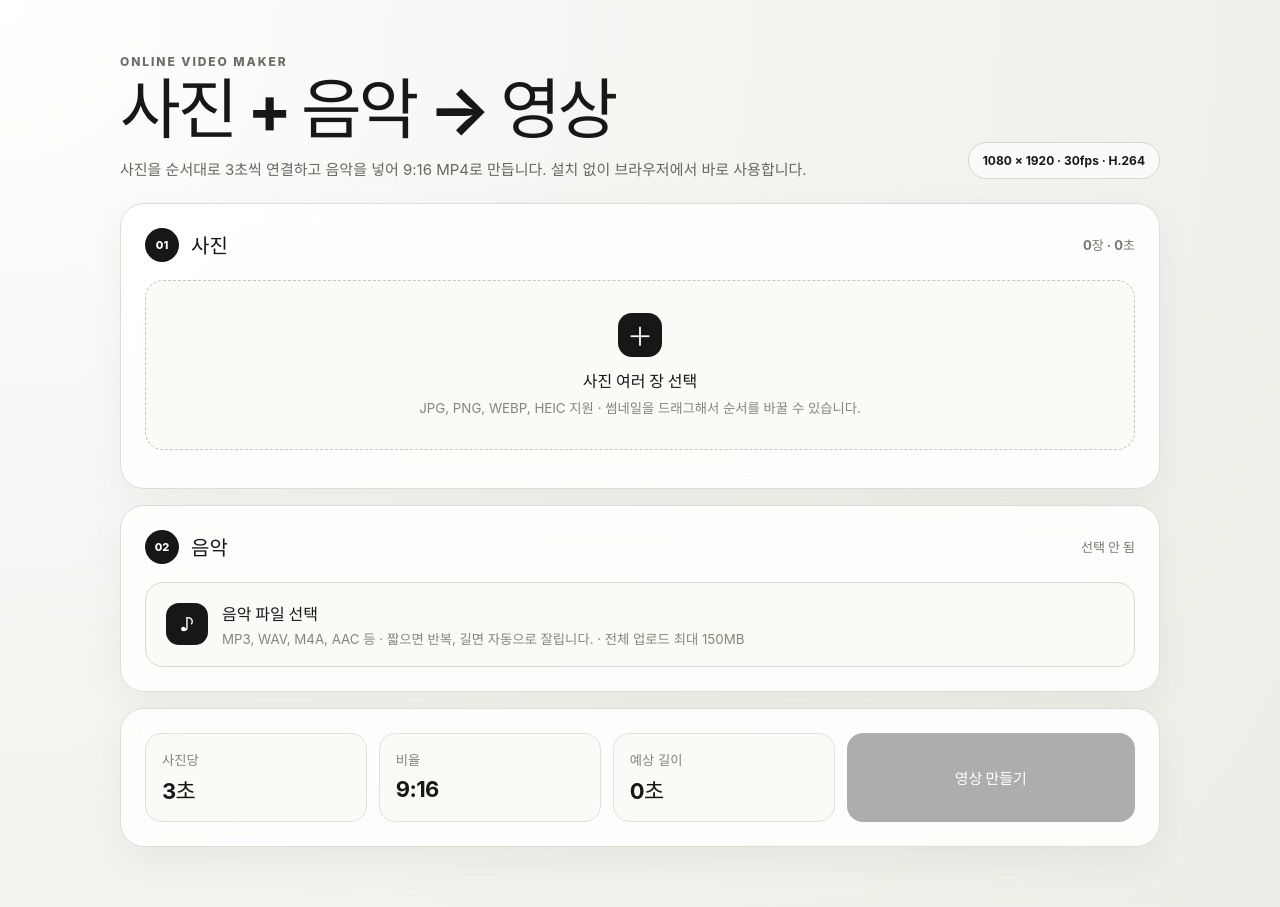
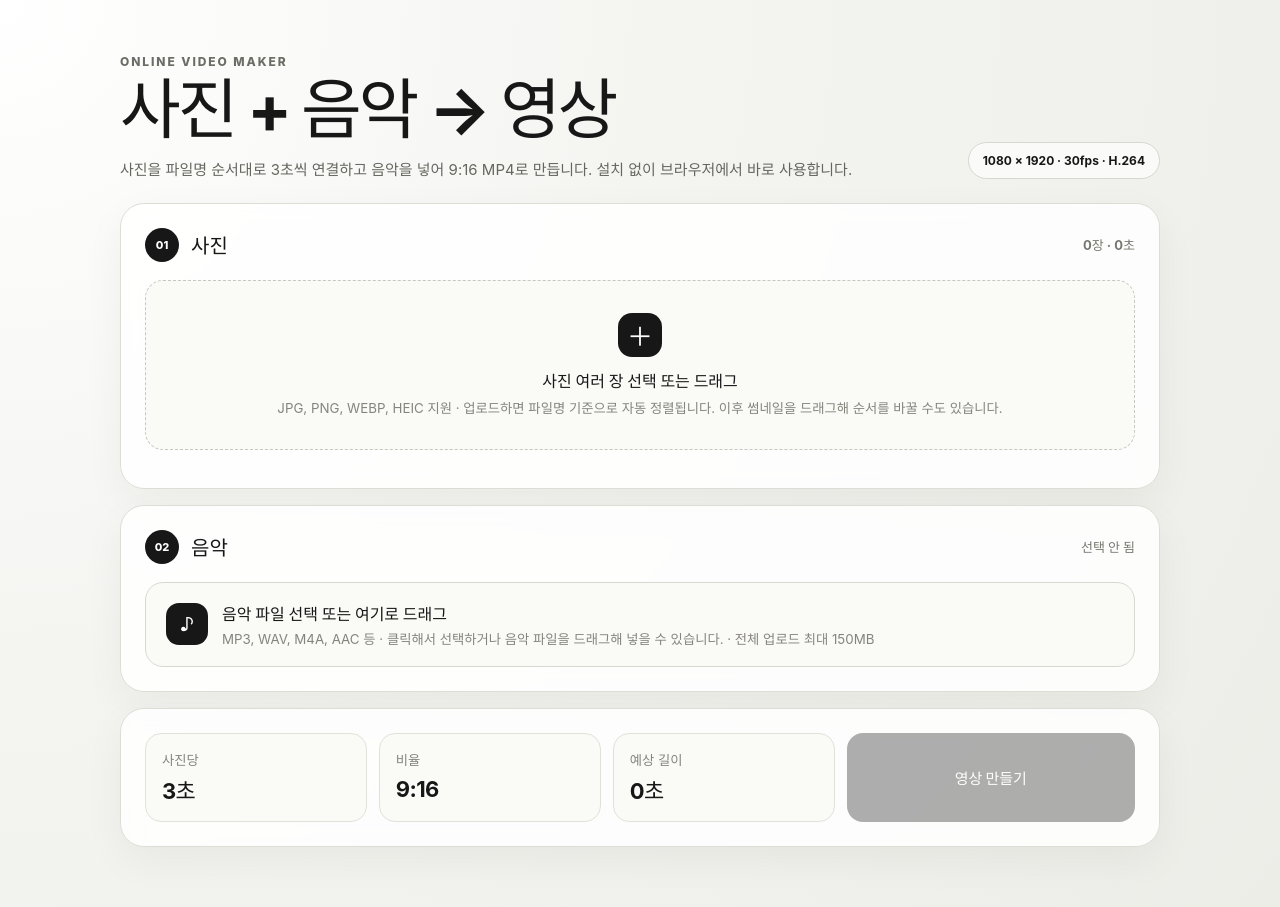
Before and after one commit to lebyul0507-dotcom/bomb-liar-share, a Flask app: page / in a window 1280 px wide. Shown: the top 907 px of the page. Run offline with Flask 3, Linux system fonts and the light colour scheme.

Commit message:
Add filename ordering and audio dropzone UI

```diff
--- a/photo-music-video-maker/templates/index.html
+++ b/photo-music-video-maker/templates/index.html
@@ -12,7 +12,7 @@
       <div>
         <p class="eyebrow">ONLINE VIDEO MAKER</p>
         <h1>사진 + 음악 → 영상</h1>
-        <p class="sub">사진을 순서대로 {{ seconds_per_image }}초씩 연결하고 음악을 넣어 9:16 MP4로 만듭니다. 설치 없이 브라우저에서 바로 사용합니다.</p>
+        <p class="sub">사진을 파일명 순서대로 {{ seconds_per_image }}초씩 연결하고 음악을 넣어 9:16 MP4로 만듭니다. 설치 없이 브라우저에서 바로 사용합니다.</p>
       </div>
       <div class="spec">1080 × 1920 · 30fps · H.264</div>
     </header>
@@ -25,8 +25,8 @@
       <label class="dropzone" id="imageDropzone">
         <input id="imageInput" type="file" accept="image/*,.heic,.heif" multiple hidden />
         <div class="drop-icon">＋</div>
-        <b>사진 여러 장 선택</b>
-        <small>JPG, PNG, WEBP, HEIC 지원 · 썸네일을 드래그해서 순서를 바꿀 수 있습니다.</small>
+        <b>사진 여러 장 선택 또는 드래그</b>
+        <small>JPG, PNG, WEBP, HEIC 지원 · 업로드하면 파일명 기준으로 자동 정렬됩니다. 이후 썸네일을 드래그해 순서를 바꿀 수도 있습니다.</small>
       </label>
       <div id="thumbs" class="thumbs"></div>
     </section>
@@ -36,12 +36,12 @@
         <div><span>02</span><h2>음악</h2></div>
         <strong id="musicState">선택 안 됨</strong>
       </div>
-      <label class="music-picker">
+      <label class="music-picker" id="musicDropzone">
         <input id="audioInput" type="file" accept="audio/*,.m4a,.aac,.flac,.ogg,.opus" hidden />
         <span>♪</span>
         <div>
-          <b id="musicName">음악 파일 선택</b>
-          <small>MP3, WAV, M4A, AAC 등 · 짧으면 반복, 길면 자동으로 잘립니다. · 전체 업로드 최대 {{ max_upload_mb }}MB</small>
+          <b id="musicName">음악 파일 선택 또는 여기로 드래그</b>
+          <small>MP3, WAV, M4A, AAC 등 · 클릭해서 선택하거나 음악 파일을 드래그해 넣을 수 있습니다. · 전체 업로드 최대 {{ max_upload_mb }}MB</small>
         </div>
       </label>
     </section>
```
